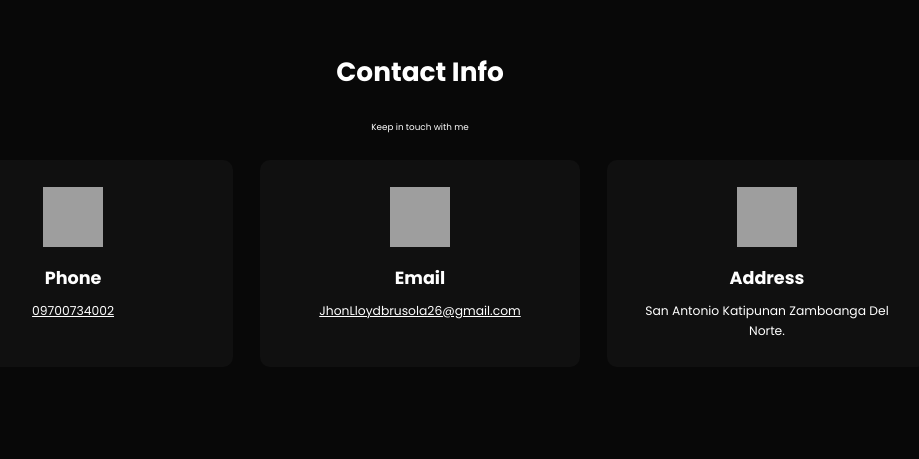
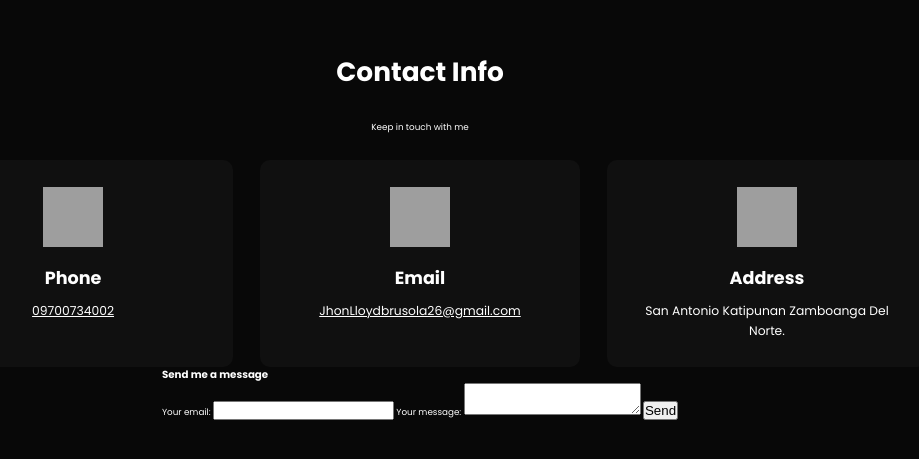
Before and after one commit to SoftLloyd/Personal-Portfolio-, a plain HTML site: page index.html in a window 1280 px wide. Shown: the part 4460-4919 px from the top of the page, without its empty margins (220-1139 px from the left). Drawn offline with nearby package versions, Linux system fonts and the light colour scheme; grey boxes are pictures that could not be loaded; a script that the page names is missing.

Commit message:
Update index.html

```diff
--- a/index.html
+++ b/index.html
@@ -113,12 +113,12 @@
                     <h2 class="section-title">Favo<span>rites</span></h2>
                     <div class="items-container">
                         <article class="item">
-                            <img src="Ice.jpg" alt="Ice cream" loading="lazy">
+                            <img src="Icecream.jpg" alt="Ice cream" loading="lazy">
                             <h3>Ice Cream</h3>
                             <p>Enjoying a scoop of ice cream is a small joy I truly treasure. Whether it's a warm day or a quiet evening..</p>
                         </article>
                         <article class="item">
-                            <img src="Pizz.jpg" alt="Pizza" loading="lazy">
+                            <img src="Pizza.jpg" alt="Pizza" loading="lazy">
                             <h3>Pizza</h3>
                             <p>Pizza yummy! I love it! Crunchy bread, cheesy, tasty! Eat with friends, happy time!.</p>
                         </article>
@@ -172,6 +172,23 @@
                         </div>
                     </div>
             </div>
+
+             <!-- Contact Form Starts Here -->
+        <div class="contact-form">
+            <h3>Send me a message</h3>
+            <form action="https://formspree.io/f/xanelvqa" method="POST">
+            <label>
+                    Your email:
+                    <input type="email" name="email" required>
+                </label>
+                <label>
+                    Your message:
+                    <textarea name="message" required></textarea>
+                </label>
+                <button type="submit">Send</button>
+            </form>
+        </div>
+        <!-- Contact Form Ends Here -->
         </section>
     </main>
 
```
